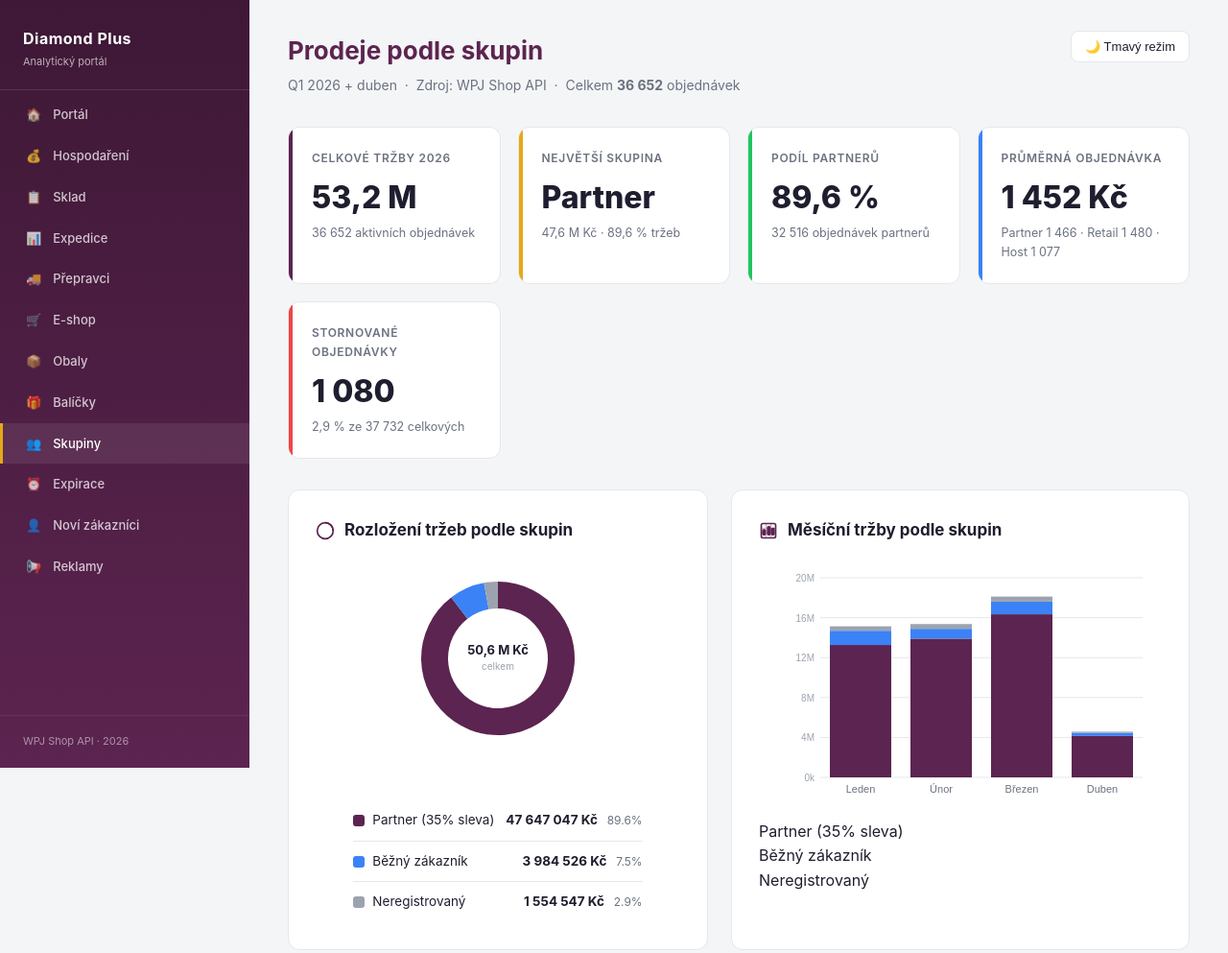
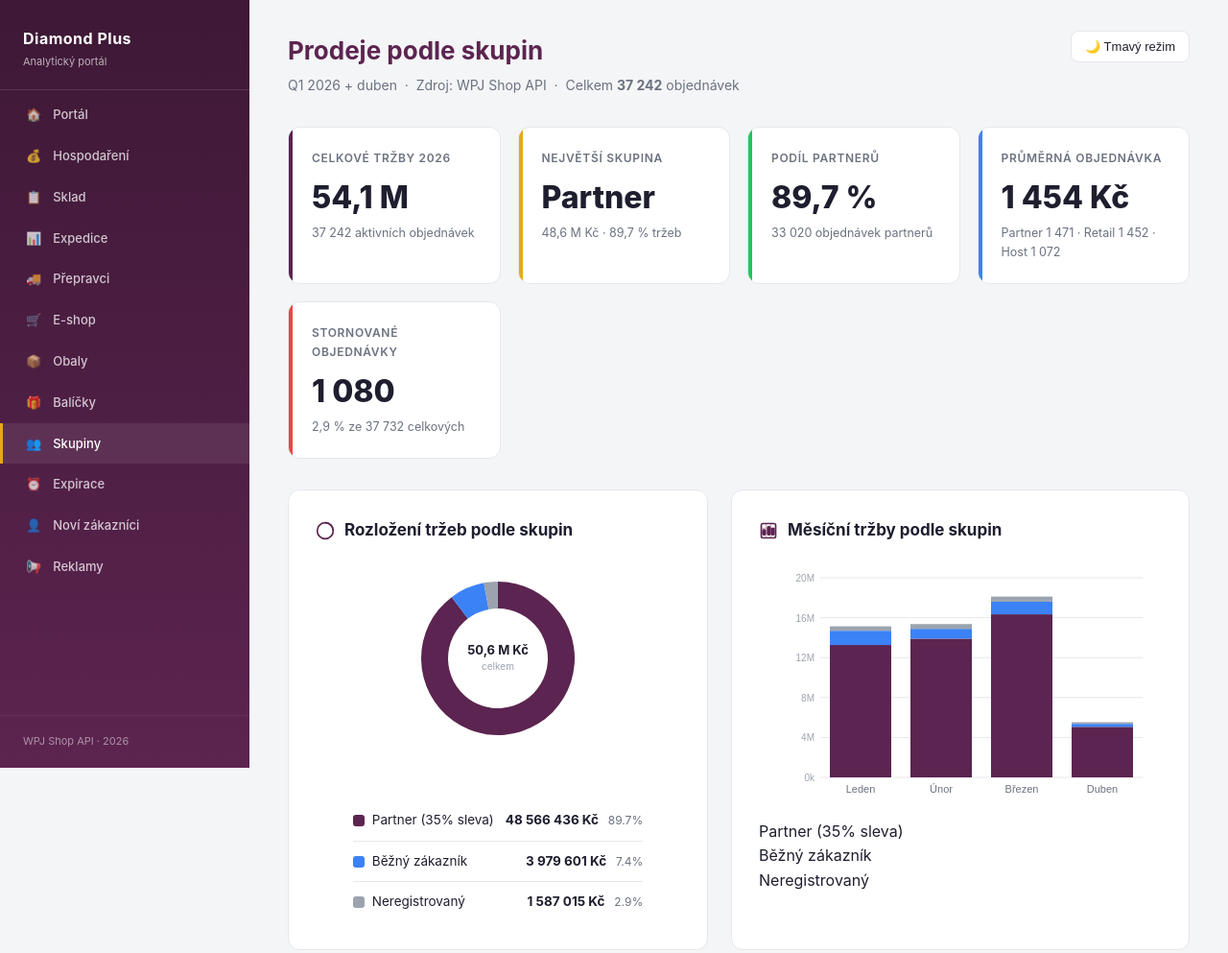
Before and after one commit to rkonfal/skupiny-dashboard, a plain HTML site: page index.html in a window 1280 px wide. Shown: the top 993 px of the page at 96% size. Drawn offline with Linux system fonts and the light colour scheme.

Commit message:
Update data through 13.04.2026: April 11-13 orders added
- TOTAL_REV: 53 186 119 → 54 133 051 Kč (+946 932 Kč)
- TOTAL_ORDERS: 36 652 → 37 242 (+590 obj.)
- primaryGroups: Partner 33 020 obj / 48 566 436 Kč, Běžný 2 741 / 3 979 601 Kč, Nereg 1 481 / 1 587 015 Kč
- monthlyData April: Partner 5 065 136, Běžný 299 203, Nereg 160 032 Kč
- userGroups: incremental Apr 11–13 additions for all groups
- KPI cards: 54,1 M · 89,7 % · 33 020 partnerů · průměr 1 454 Kč

Co-Authored-By: Claude Sonnet 4.6 <noreply@anthropic.com>

```diff
--- a/index.html
+++ b/index.html
@@ -413,7 +413,7 @@ aside a, .sidebar-nav a, .sidebar a, nav a[href*="rkonfal.github.io"] { font-siz
     <div class="header-row">
       <div>
         <h1>Prodeje podle skupin</h1>
-        <div class="period">Q1 2026 + duben &nbsp;·&nbsp; Zdroj: WPJ Shop API &nbsp;·&nbsp; Celkem <strong>36 652</strong> objednávek</div>
+        <div class="period">Q1 2026 + duben &nbsp;·&nbsp; Zdroj: WPJ Shop API &nbsp;·&nbsp; Celkem <strong>37 242</strong> objednávek</div>
       </div>
       <button class="theme-toggle" onclick="toggleTheme()">🌙 Tmavý režim</button>
     </div>
@@ -423,23 +423,23 @@ aside a, .sidebar-nav a, .sidebar a, nav a[href*="rkonfal.github.io"] { font-siz
   <div class="kpi-grid">
     <div class="kpi-card purple">
       <div class="kpi-label">Celkové tržby 2026</div>
-      <div class="kpi-value">53,2 M</div>
-      <div class="kpi-sub">36 652 aktivních objednávek</div>
+      <div class="kpi-value">54,1 M</div>
+      <div class="kpi-sub">37 242 aktivních objednávek</div>
     </div>
     <div class="kpi-card gold">
       <div class="kpi-label">Největší skupina</div>
       <div class="kpi-value">Partner</div>
-      <div class="kpi-sub">47,6 M Kč · 89,6 % tržeb</div>
+      <div class="kpi-sub">48,6 M Kč · 89,7 % tržeb</div>
     </div>
     <div class="kpi-card green">
       <div class="kpi-label">Podíl partnerů</div>
-      <div class="kpi-value">89,6 %</div>
-      <div class="kpi-sub">32 516 objednávek partnerů</div>
+      <div class="kpi-value">89,7 %</div>
+      <div class="kpi-sub">33 020 objednávek partnerů</div>
     </div>
     <div class="kpi-card blue">
       <div class="kpi-label">Průměrná objednávka</div>
-      <div class="kpi-value">1 452 Kč</div>
-      <div class="kpi-sub">Partner 1 466 · Retail 1 480 · Host 1 077</div>
+      <div class="kpi-value">1 454 Kč</div>
+      <div class="kpi-sub">Partner 1 471 · Retail 1 452 · Host 1 072</div>
     </div>
     <div class="kpi-card red">
       <div class="kpi-label">Stornované objednávky</div>
@@ -524,7 +524,7 @@ aside a, .sidebar-nav a, .sidebar a, nav a[href*="rkonfal.github.io"] { font-siz
       <tbody id="ugTableBody"></tbody>
     </table>
     <div style="margin-top:12px;font-size:12px;color:var(--text-muted);">
-      ℹ️ Skupiny nejsou výhradně: jeden zákazník může být ve více skupinách současně. % je vztaženo k celkovým tržbám (50,6 M Kč).
+      ℹ️ Skupiny nejsou výhradně: jeden zákazník může být ve více skupinách současně. % je vztaženo k celkovým tržbám (54,1 M Kč).
     </div>
   </div>
 
@@ -543,34 +543,34 @@ aside a, .sidebar-nav a, .sidebar a, nav a[href*="rkonfal.github.io"] { font-siz
 
 <script>
 // ─── DATA ─────────────────────────────────────────────────────────────────────
-const TOTAL_REV = 53186119;
-const TOTAL_ORDERS = 36652;
+const TOTAL_REV = 54133051;
+const TOTAL_ORDERS = 37242;
 
 const primaryGroups = [
-  { name: 'Partner (35% sleva)', orders: 32516, revenue: 47647047, badge: 'badge-purple' },
-  { name: 'Běžný zákazník',      orders: 2692,  revenue: 3984526,  badge: 'badge-blue' },
-  { name: 'Neregistrovaný',      orders: 1444,  revenue: 1554547,  badge: 'badge-gray' },
+  { name: 'Partner (35% sleva)', orders: 33020, revenue: 48566436, badge: 'badge-purple' },
+  { name: 'Běžný zákazník',      orders: 2741,  revenue: 3979601,  badge: 'badge-blue' },
+  { name: 'Neregistrovaný',      orders: 1481,  revenue: 1587015,  badge: 'badge-gray' },
 ];
 
 const userGroups = [
-  { name: 'TiandeID',                                id: 4,     orders: 33556,  revenue: 49578327 },
-  { name: 'Sleva 35%',                               id: 1,     orders: 33344,  revenue: 49201580 },
-  { name: 'Kurz hubnutí',                            id: 6008,  orders: 5717,  revenue: 9715305 },
-  { name: 'Kurz hubnutí 2',                          id: 6338,  orders: 3447,  revenue: 6100019 },
-  { name: 'Tělo jako kompas 1',                      id: 6486,  orders: 3252,  revenue: 5639003 },
-  { name: 'Odběr novinek',                           id: 5,     orders: 2824,  revenue: 4223970 },
-  { name: 'Hlídací pes',                             id: 10,    orders: 1922,  revenue: 2666829 },
-  { name: 'Odesílat email o prodejích',              id: 6,     orders: 267,  revenue: 373897 },
-  { name: 'Partner',                     id: null, orders: 122,   revenue: 230848 },
-  { name: 'Duplicity',                               id: 618,   orders: 119,  revenue: 160092 },
+  { name: 'TiandeID',                                id: 4,     orders: 34071,  revenue: 50434583 },
+  { name: 'Sleva 35%',                               id: 1,     orders: 33848,  revenue: 50032531 },
+  { name: 'Kurz hubnutí',                            id: 6008,  orders: 5785,  revenue: 9839875 },
+  { name: 'Kurz hubnutí 2',                          id: 6338,  orders: 3502,  revenue: 6186597 },
+  { name: 'Tělo jako kompas 1',                      id: 6486,  orders: 3304,  revenue: 5728579 },
+  { name: 'Odběr novinek',                           id: 5,     orders: 2873,  revenue: 4310397 },
+  { name: 'Hlídací pes',                             id: 10,    orders: 1957,  revenue: 2717144 },
+  { name: 'Odesílat email o prodejích',              id: 6,     orders: 271,  revenue: 377984 },
+  { name: 'Partner',                     id: null, orders: 124,   revenue: 240956 },
+  { name: 'Duplicity',                               id: 618,   orders: 121,  revenue: 160156 },
 ];
 
 const months = ['2026-01','2026-02','2026-03','2026-04'];
 const monthLabels = ['Leden','Únor','Březen','Duben'];
 const monthlyData = {
-  'Partner (35% sleva)': [13264748, 13897508, 16339043, 4145747],
-  'Běžný zákazník':      [1426049, 987592, 1266757, 304128],
-  'Neregistrovaný':      [444307, 475078, 507599, 127564],
+  'Partner (35% sleva)': [13264748, 13897508, 16339043, 5065136],
+  'Běžný zákazník':      [1426049, 987592, 1266757, 299203],
+  'Neregistrovaný':      [444307, 475078, 507599, 160032],
 };
 
 const COLORS = {
```
